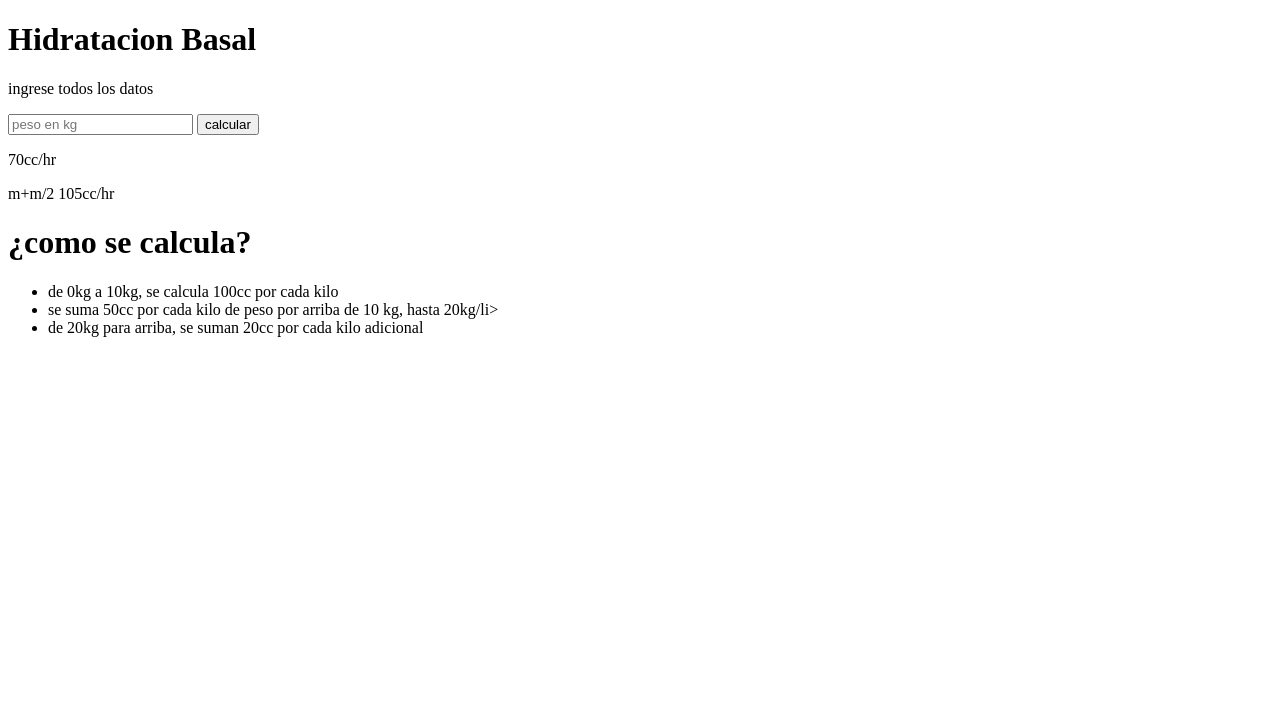
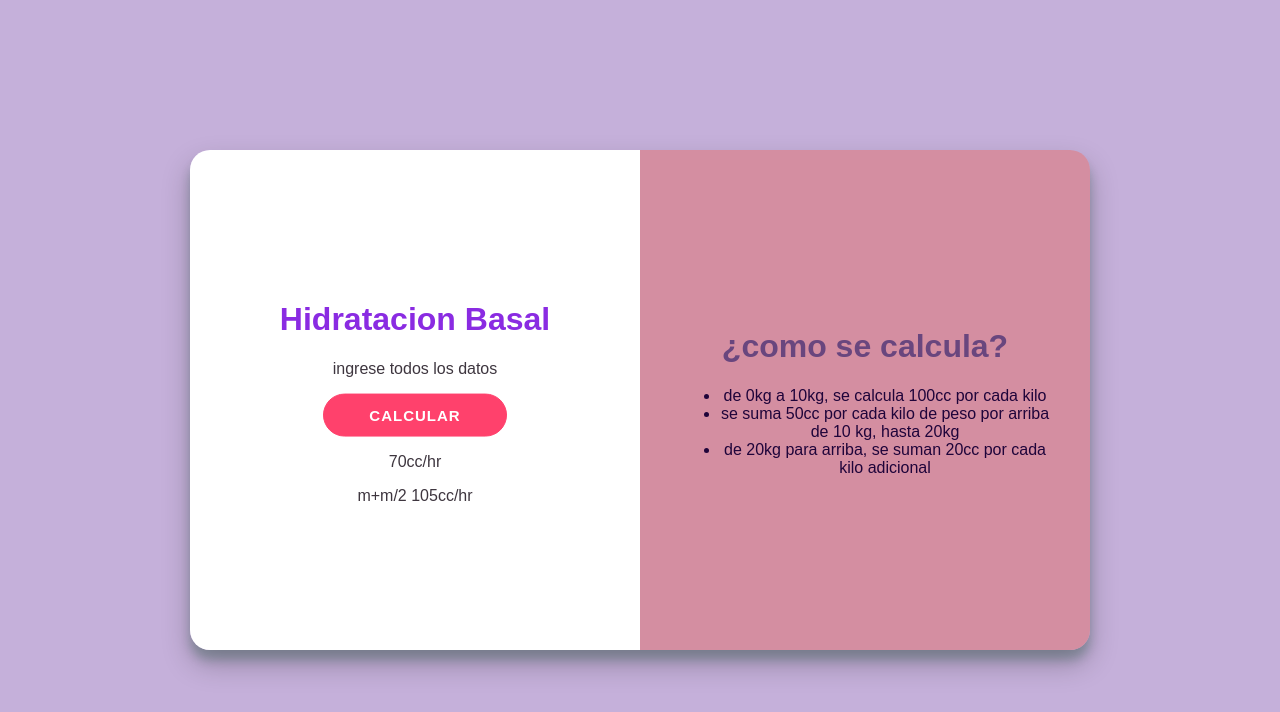
Before and after one commit to Carmen090J/calculadora_basal, a plain HTML site: page index.html in a window 1280 px wide. Drawn offline with Linux system fonts and the light colour scheme.

Commit message:
Add files via upload

```diff
--- a/index.html
+++ b/index.html
@@ -4,19 +4,32 @@
     <meta charset="UTF-8">
     <meta name="viewport" content="width=device-width, initial-scale=1.0">
     <title>calculadora</title>
+    <link rel="stylesheet" href="./style.css">
+   <script src="script.js" defer></script>
 </head>
 <body>
-<h1>Hidratacion Basal</h1>
-<p>ingrese todos los datos</p>
-    <input type="number"placeholder="peso en kg">
-    <button>calcular</button>
-    <p>70cc/hr</p>
-    <p>m+m/2 105cc/hr</p>
-    <h1>¿como se calcula?</h1>
+    <div id="contenedor">
+    <div id="calculadora">
+    <div class="contenido">
+<h1 style="color: blueviolet">Hidratacion Basal</h1>
+          <p class="item">ingrese todos los datos</p>
+           <input class="item" id="error" type="number"placeholder="peso en kg"/>
+           <p class="item" id="error">*Debe calcular todos los datos</p>
+             <button class="item" id="calcular">calcular</button>
+         <p class="item resultado" id="flu">70cc/hr</p>
+           <p class="item resultado" id="man">m+m/2 105cc/hr</p>
+    </div>
+    </div>
+    <div id="detalle">
+    <div class="contenido">
+        <h1 style="color:rgb(105, 70, 126)">¿como se calcula?</h1>
 <ul>
-    <li>de 0kg a 10kg, se calcula 100cc por cada kilo</li>
-        <li>se suma 50cc por cada kilo de peso por arriba de 10 kg, hasta 20kg/li>
-<li>de 20kg para arriba, se suman 20cc por cada kilo adicional</li>
+         <li>de 0kg a 10kg, se calcula 100cc por cada kilo</li>
+         <li>se suma 50cc por cada kilo de peso por arriba de 10 kg, hasta 20kg</li>
+         <li>de 20kg para arriba, se suman 20cc por cada kilo adicional</li>
         </ul>
+    </div>
+    </div>
+    </div>
 </body>
 </html>
--- /dev/null
+++ b/style.css
@@ -0,0 +1,84 @@
+h1{
+    color: red;
+}
+@import url('https://fonts.googleapis.com/css?family=Montserrat:400,800');
+
+body{
+    font-family: 'Montserrat', sans-serif;
+}
+body{
+    background: #c5b0da;
+    font-family: 'Montserrat', sans-serif;
+    color: #3E363F;
+}
+#contenedor{
+    width: 900px;
+    height: 500px;
+    text-align: center;
+    /* Estas 3 lineas se encargan de centrar el div vertical y horizontalmente */
+    position: absolute;
+    inset: 0;
+    margin: auto;
+}
+#calculadora{
+    background: white;
+    /* Con estas 3 lineas vamos a hacer que los divs queden lado a lado */
+    width: 50%;
+    height: 100%;
+    float: left;
+}
+#detalle{
+    background: #d48ea1;
+    /* Con estas 3 lineas vamos a hacer que los divs queden lado a lado */
+    width: 50%;
+    height: 100%;
+    float: left;
+    color: #1f043a;
+}
+.contenido{
+    /* Estas tres lineas van a centrar el contenido verticalmente dentro de cada div */
+    position: relative;
+    top: 50%;
+    transform: translateY(-50%);
+    overflow: hidden;
+    padding: 40px;
+}
+input {
+	width: 70%;
+    padding: 12px 15px;
+    border: none;
+    background-color: #eee;
+}
+button {
+    font-size: 15px;
+      font-weight: bold;
+      padding: 12px 45px;
+      border-radius: 30px;
+      background-color: #FF416C;
+      border: 1px solid #FF416C;
+      color: #FFFFFF;
+      text-transform: uppercase;
+      letter-spacing: 1px;
+      transition: transform 20ms ease-in;
+  }
+  button:active {
+	transform: scale(0.95);
+}
+#contenedor{
+    width: 900px;
+    height: 500px;
+    text-align: center;
+    /* Estas 3 lineas se encargan de centrar el div vertical y horizontalmente */
+    position: absolute;
+    inset: 0;
+    margin: auto;
+    border-radius: 20px;
+    overflow: hidden;
+    box-shadow: 0 14px 28px rgba(0,0,0,0.25),
+      0 10px 10px rgba(11, 102, 52, 0.22);
+  }
+  #error{
+    color:rgb(167, 29, 109);
+    font-weingt: bold;
+display: none;
+  }
```
